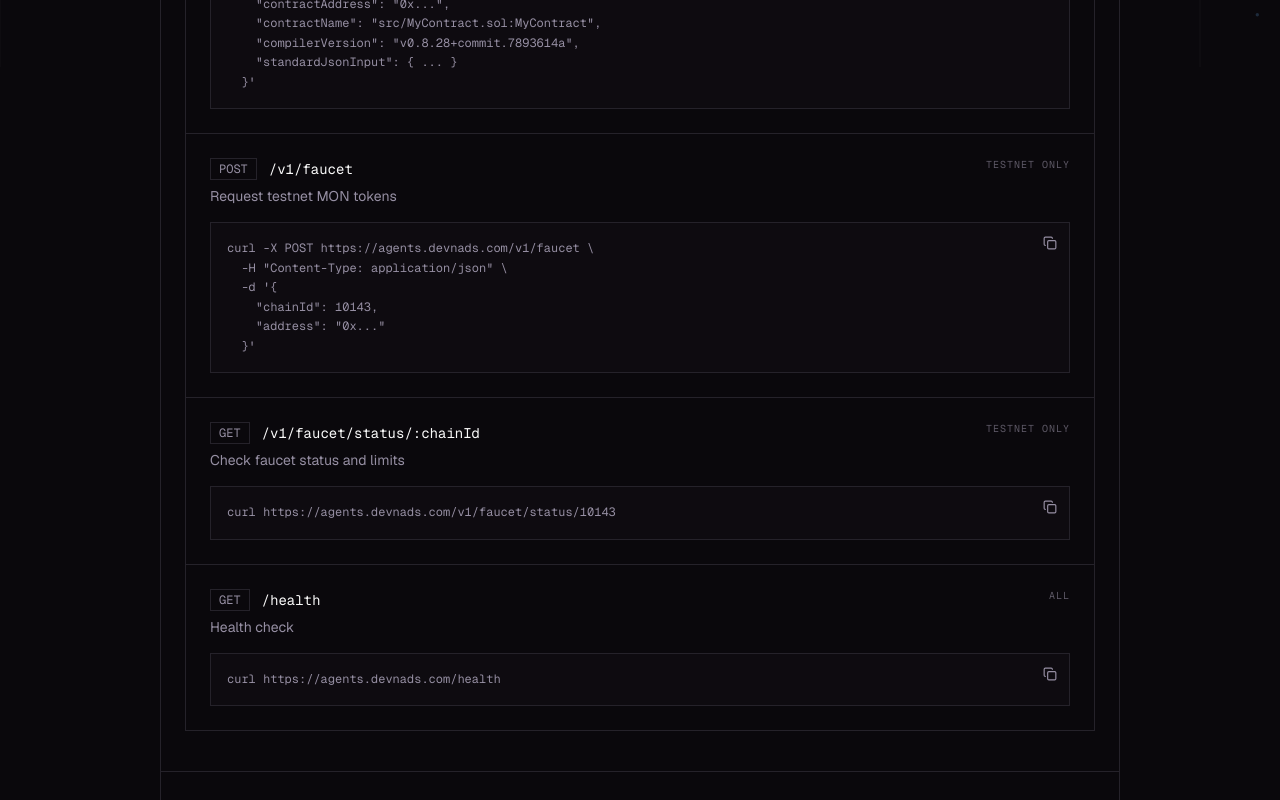
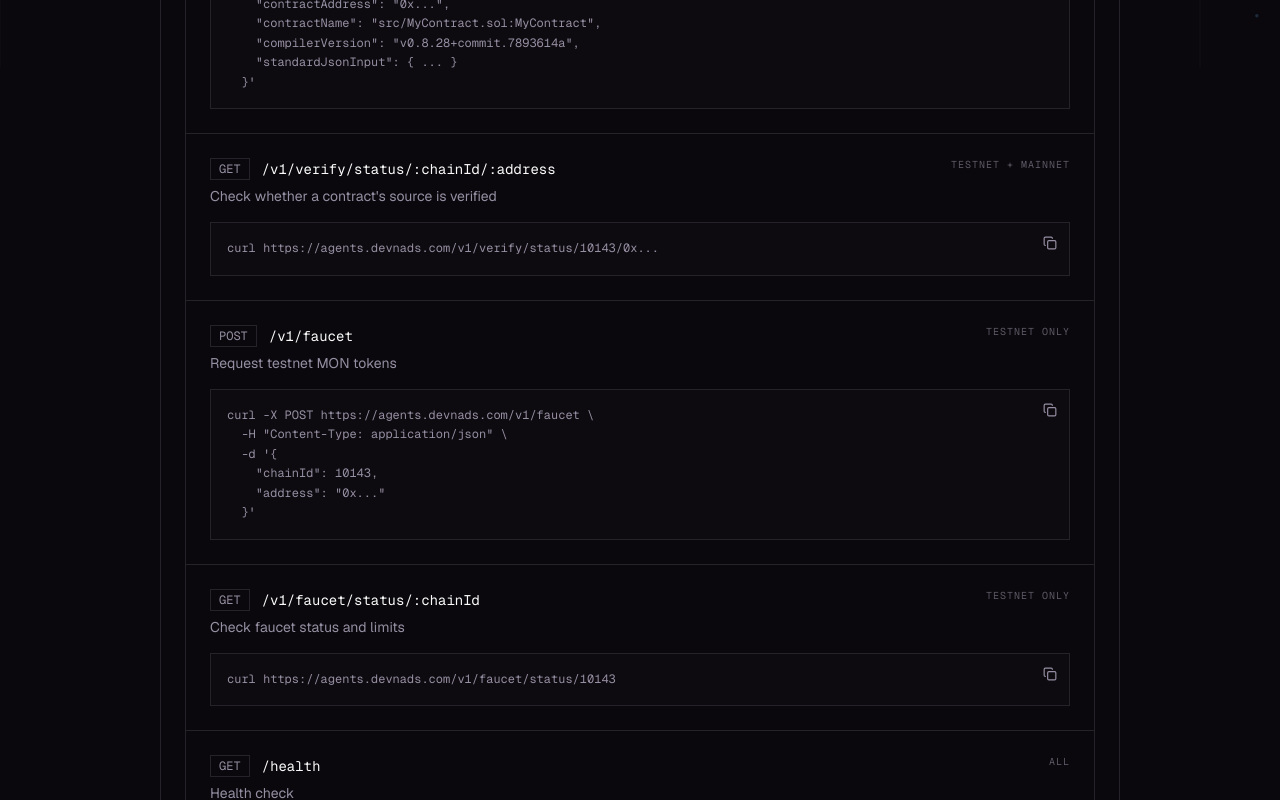
Before and after one commit to portdeveloper/devnads-com, a Next.js app: page /agents in a window 1280 px wide. Shown: the part 733-1533 px from the top of the page. Built offline with nearby package versions, Linux system fonts and the light colour scheme.

Commit message:
Add /v1/verify/status endpoint to agents API docs

```diff
--- a/src/app/agents/page.tsx
+++ b/src/app/agents/page.tsx
@@ -22,6 +22,13 @@ const ENDPOINTS = [
     "compilerVersion": "v0.8.28+commit.7893614a",
     "standardJsonInput": { ... }
   }'`,
+  },
+  {
+    method: "GET",
+    path: "/v1/verify/status/:chainId/:address",
+    description: "Check whether a contract's source is verified",
+    chains: "Testnet + Mainnet",
+    example: `curl ${BASE_URL}/v1/verify/status/10143/0x...`,
   },
   {
     method: "POST",
```
